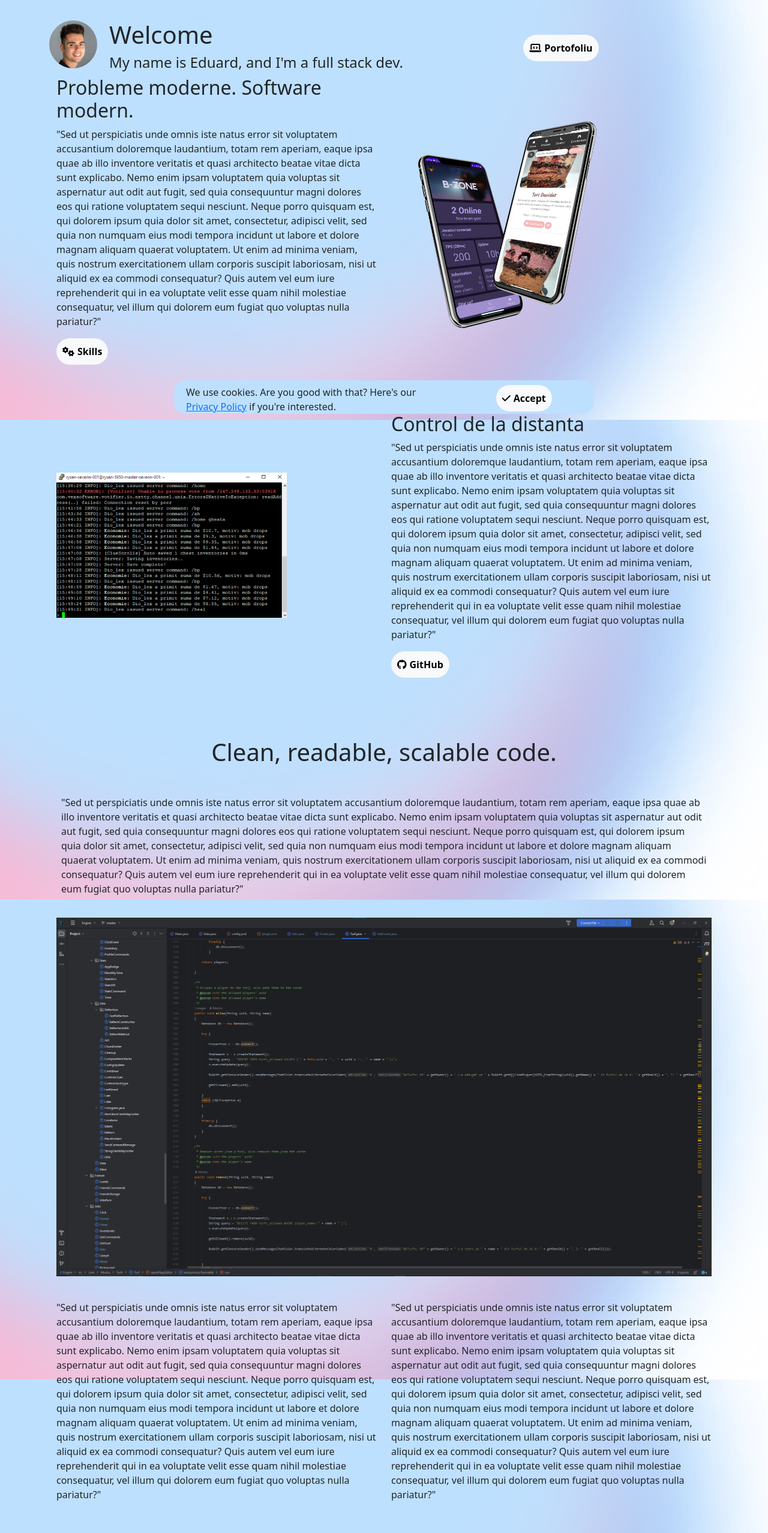
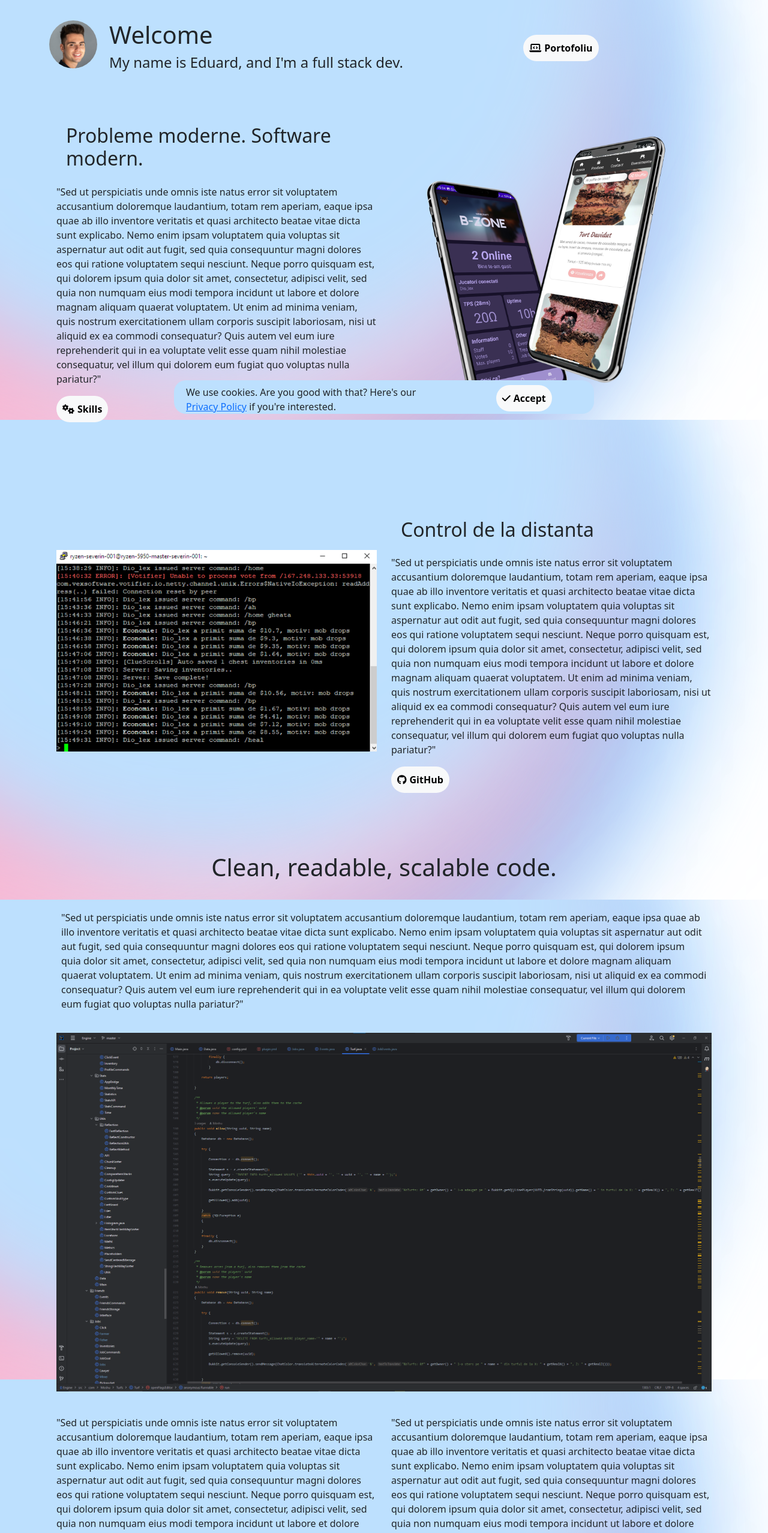
Before and after one commit to Moshulika/moshulika.github.io, a plain HTML site: page index.html in a window 1280 px wide. Shown: the part 100-2656 px from the top of the page at 60% size. Drawn offline with nearby package versions, Linux system fonts and the light colour scheme.

Commit message:
First commit

```diff
--- a/css/index.css
+++ b/css/index.css
@@ -165,8 +165,7 @@
 #telefoane
 {
 
-    max-width: 60vw;
-    max-height: 60vh;
+    width: 100%;
 
 }
 
@@ -178,11 +177,17 @@
 
 }
 
+.main-row h2
+{
+
+    padding: 2vh;
+
+}
+
 #consola
 {
 
-    max-width: 30vw;
-    max-height: 30vw;
+    width: 100%;
 
 }
 
--- a/index.html
+++ b/index.html
@@ -114,7 +114,7 @@
 
             <div class="row animate__animated animate__fadeInDown main-row">
 
-                <div class="col">
+                <div class="col-xs-12 col-lg-6">
 
                     <div class="" id="text_telefoane">
 
@@ -129,7 +129,7 @@
                 </div>
 
 
-                <div class="col">
+                <div class="col-xs-12 col-lg-6">
                     <img src="assets/telefoane.png" id="telefoane">
                 </div>
 
@@ -138,13 +138,13 @@
             <div class="row main-row">
 
 
-                <div class="col">
+                <div class="col-xs-12 col-lg-6">
 
                     <img src="assets/consola.png" id="consola">
 
                 </div>
 
-                <div class="col test">
+                <div class="col-xs-12 col-lg-6">
 
                     <div id="text_consola">
 
@@ -172,12 +172,12 @@
 
 
 
-                <div class="col">
+                <div class="col-xs-12 col-lg-6">
                     <p>"Sed ut perspiciatis unde omnis iste natus error sit voluptatem accusantium doloremque laudantium, totam rem aperiam, eaque ipsa quae ab illo inventore veritatis et quasi architecto beatae vitae dicta sunt explicabo. Nemo enim ipsam voluptatem quia voluptas sit aspernatur aut odit aut fugit, sed quia consequuntur magni dolores eos qui ratione voluptatem sequi nesciunt. Neque porro quisquam est, qui dolorem ipsum quia dolor sit amet, consectetur, adipisci velit, sed quia non numquam eius modi tempora incidunt ut labore et dolore magnam aliquam quaerat voluptatem. Ut enim ad minima veniam, quis nostrum exercitationem ullam corporis suscipit laboriosam, nisi ut aliquid ex ea commodi consequatur? Quis autem vel eum iure reprehenderit qui in ea voluptate velit esse quam nihil molestiae consequatur, vel illum qui dolorem eum fugiat quo voluptas nulla pariatur?"</p>
 
                 </div>
 
-                <div class="col">
+                <div class="col-xs-12 col-lg-6">
                     <p>"Sed ut perspiciatis unde omnis iste natus error sit voluptatem accusantium doloremque laudantium, totam rem aperiam, eaque ipsa quae ab illo inventore veritatis et quasi architecto beatae vitae dicta sunt explicabo. Nemo enim ipsam voluptatem quia voluptas sit aspernatur aut odit aut fugit, sed quia consequuntur magni dolores eos qui ratione voluptatem sequi nesciunt. Neque porro quisquam est, qui dolorem ipsum quia dolor sit amet, consectetur, adipisci velit, sed quia non numquam eius modi tempora incidunt ut labore et dolore magnam aliquam quaerat voluptatem. Ut enim ad minima veniam, quis nostrum exercitationem ullam corporis suscipit laboriosam, nisi ut aliquid ex ea commodi consequatur? Quis autem vel eum iure reprehenderit qui in ea voluptate velit esse quam nihil molestiae consequatur, vel illum qui dolorem eum fugiat quo voluptas nulla pariatur?"</p>
                 </div>
 
```
Also changed, not shown: portofoliu.html (+9 -9 lines).
